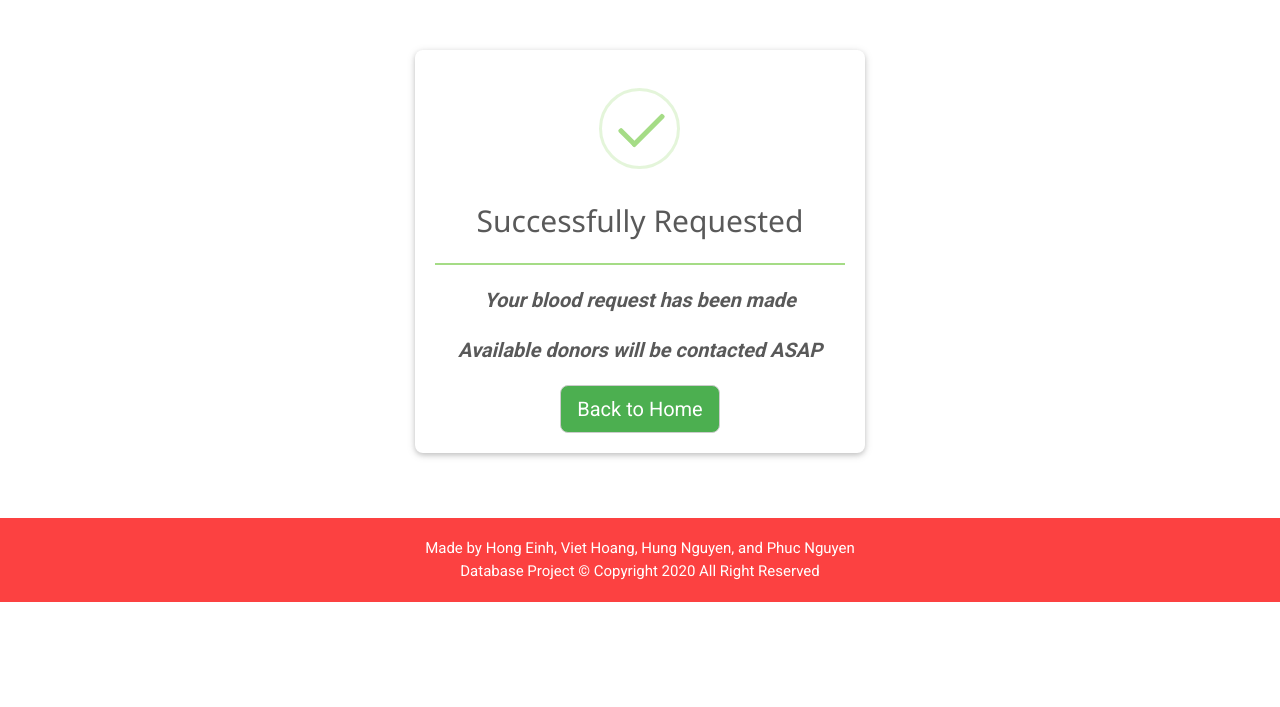
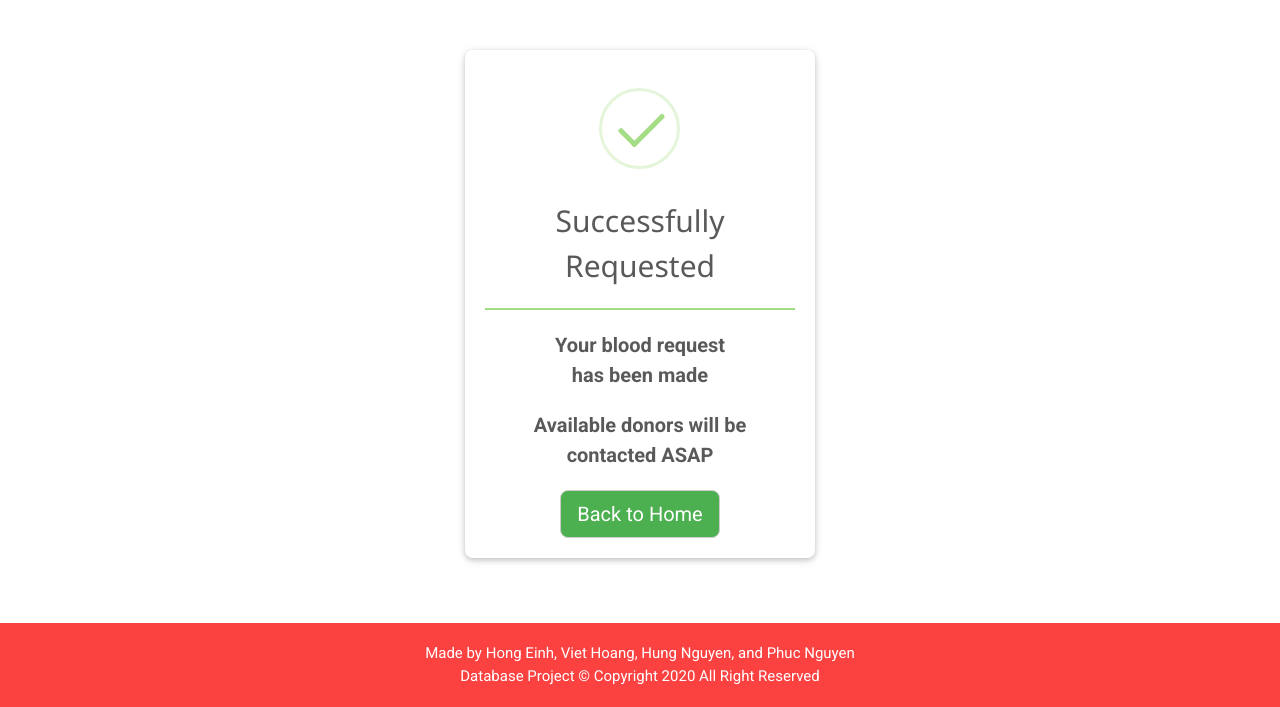
Before and after one commit to phucnguyen111/DatabaseProject-BloodManagement, a Python web app: template project/templates/success-request.html in a window 1280 px wide; the page is wider, and only the part inside the window is pictured. Shown: the part 95-802 px from the top of that part. Before the commit the page ends 697 px from the top of that part, so only its background shows below. Run offline with Jinja, Linux system fonts and the light colour scheme; the template is opened without the code that fills it, so the values that code supplies are empty.

```diff
--- a/project/templates/css/style.css
+++ b/project/templates/css/style.css
@@ -36,9 +36,9 @@ td,th{
     margin-top:50px;
     margin-bottom:50px;
     border-radius: 8px;
-    width:35%;
+    width:26%;
     max-width:1200px;
-    min-width: 450px;
+    min-width: 350px;
     padding:20px;
 }
 .input-box-stat{
--- a/project/templates/fail-register.html
+++ b/project/templates/fail-register.html
@@ -67,8 +67,8 @@
                         </li>
 
                         </ul-->
-                        <p  class="w3-center"><b><i>Thank you for your goodwill !</i></b></p>
-                        <p  class="w3-center"><b><i> But you can only register after 3 months following your last donation</b></p>
+                        <p  class="w3-center"><b>Thank you for your goodwill !</b></p>
+                        <p  class="w3-center"><b> But you can only register <br>after 3 months following <br>your last donation</b></p>
                         <!--p  class="w3-center"><b><i>Your last register for blood donation was on: <span id="reg-last-date"></span></i></b></p-->
 
                     </form>
--- a/project/templates/fail-request.html
+++ b/project/templates/fail-request.html
@@ -85,8 +85,8 @@
 
                         </ul-->
 
-                        <p  class="w3-center"><b><i>Sorry! Your blood request has NOT been made</i></b></p>
-                        <p  class="w3-center"><b><i>There are not enough donors with requested blood group and amount</i></b></p>
+                        <p  class="w3-center"><b>Sorry! Your blood request has NOT been made</b></p>
+                        <p  class="w3-center"><b>There are not enough <br>donors with requested <br>blood group and amount</b></p>
 
                     </form>
                     <div class="w3-center">
--- a/project/templates/success-register.html
+++ b/project/templates/success-register.html
@@ -42,7 +42,7 @@
                 <div class="input-box-register w3-card-2">
 
                     <header class="w3-center">
-                        <div class="swal2-icon swal2-success swal2-animate-success-icon" style="display: flex;">
+                        <div class="swal2-icon swal2-success swal2-animate-success-icon" style="display: flex; z-index: -1">
                             <div class="swal2-success-circular-line-left" style="background-color: rgb(255, 255, 255);"></div>
                            <span class="swal2-success-line-tip"></span>
                            <span class="swal2-success-line-long"></span>
@@ -93,8 +93,8 @@
 
                         </ul-->
 
-                        <p  class="w3-center"><b><i>Details on blood donation process will be provided to you via email or phone call later</i></b></p>
-                        <p  class="w3-center"><b><i>Thank you for your registration!</i></b></p>
+                        <p  class="w3-center"><b>Details on blood donation process will be provided to you via email or phone call later</b></p>
+                        <p  class="w3-center"><b>Thank you for your registration!</b></p>
                     </form>
                      <div class="w3-center">
                         <button class="w3-button w3-round-large w3-padding w3-border success-btn" onclick="openIndex()">Back to Home</button>
--- a/project/templates/success-request.html
+++ b/project/templates/success-request.html
@@ -41,7 +41,7 @@
                 <div class="input-box-register w3-card-2">
 
                     <header class="w3-center">
-                        <div class="swal2-icon swal2-success swal2-animate-success-icon" style="display: flex;">
+                        <div class="swal2-icon swal2-success swal2-animate-success-icon" style="display: flex; z-index: -1">
                             <div class="swal2-success-circular-line-left" style="background-color: rgb(255, 255, 255);"></div>
                            <span class="swal2-success-line-tip"></span>
                            <span class="swal2-success-line-long"></span>
@@ -92,8 +92,8 @@
 
                         </ul-->
 
-                        <p  class="w3-center"><b><i>Your blood request has been made</i></b></p>
-                        <p  class="w3-center"><b><i>Available donors will be contacted ASAP</i></b></p>
+                        <p  class="w3-center"><b>Your blood request <br>has been made</b></p>
+                        <p  class="w3-center"><b>Available donors will be contacted ASAP</b></p>
                     </form>
                      <div class="w3-center">
                         <button class="w3-button w3-round-large w3-padding w3-border success-btn" onclick="openIndex()">Back to Home</button>
```
